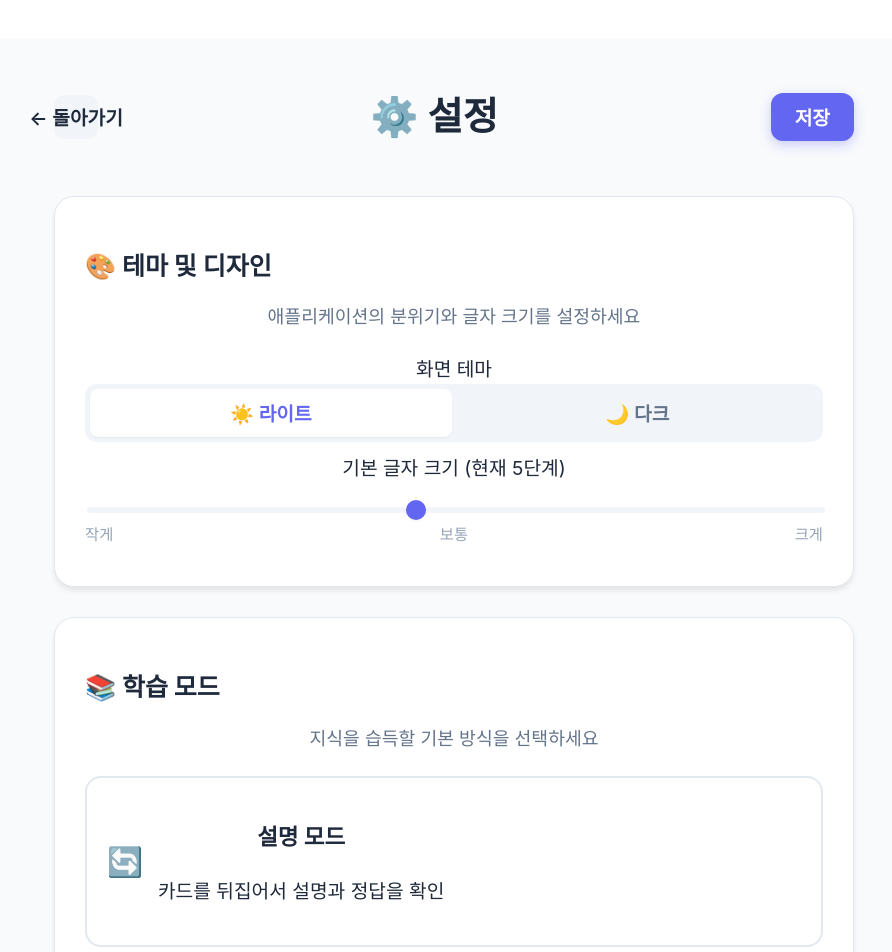
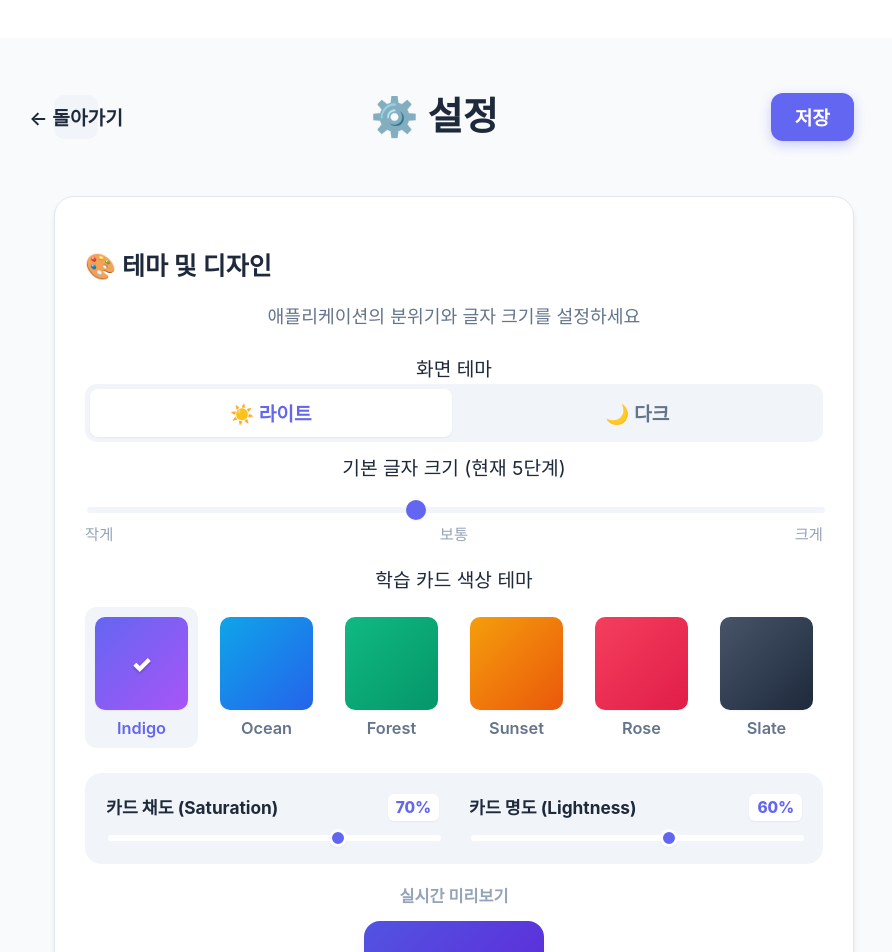
Before and after one commit to jennnieHong/learning_mate, a React (Vite) app in the folder frontend/: page /settings in a window 1280 px wide. Shown: the top 952 px of the page, without its empty margins (186-1078 px from the left). Built offline with nearby package versions, Linux system fonts and the light colour scheme.

Commit message:
card color

```diff
--- a/frontend/src/App.jsx
+++ b/frontend/src/App.jsx
@@ -43,13 +43,15 @@ function AppContent() {
   const currentScale = temporaryFontSize || settings.fontSize || 5;
   const scaleFactor = getScaleFactor(currentScale);
 
-  // 3. 실제 DOM의 root(html) 요소에 폰트 스케일 변수 반영
+  // 3. 실제 DOM의 root(html) 요소에 전역 변수 반영 (폰트 스케일, 카드 색상 조절)
   useEffect(() => {
     document.documentElement.style.setProperty('--font-scale-factor', scaleFactor);
-  }, [scaleFactor]);
+    document.documentElement.style.setProperty('--card-saturation', `${settings.cardSaturation}%`);
+    document.documentElement.style.setProperty('--card-lightness', `${settings.cardLightness}%`);
+  }, [scaleFactor, settings.cardSaturation, settings.cardLightness]);
 
   return (
-    <div className={`app-container theme-${settings.theme || 'light'}`}>
+    <div className={`app-container theme-${settings.theme || 'light'} card-theme-${settings.cardColor || 'indigo'}`}>
       <Routes>
         <Route path="/" element={<HomePage />} />
         <Route path="/study/:fileId" element={<StudyPage />} />
--- a/frontend/src/components/Card/FlipCard.css
+++ b/frontend/src/components/Card/FlipCard.css
@@ -42,13 +42,13 @@
 }
 
 .card-front {
-  background: linear-gradient(135deg, var(--accent-primary) 0%, #a855f7 100%);
+  background: var(--card-front-gradient);
   color: white;
   z-index: 2;
 }
 
 .card-back {
-  background: linear-gradient(135deg, #f093fb 0%, #f5576c 100%);
+  background: var(--card-back-gradient);
   color: white;
   transform: rotateY(180deg);
 }
--- a/frontend/src/index.css
+++ b/frontend/src/index.css
@@ -15,6 +15,11 @@
 
   /* --- 시스템 기본값 (App.jsx에서 동적으로 주입됨) --- */
   --font-scale-factor: 1;
+
+  /* --- 카드 조절 기본값 --- */
+  --card-hue: 239;
+  --card-saturation: 70%;
+  --card-lightness: 60%;
 }
 
 /* [라이트 모드 정의] */
@@ -59,6 +64,26 @@
   --glass-border: rgba(51, 65, 85, 0.5);
 }
 
+/* [카드 색상 테마 정의] */
+/* HSL 변수를 사용하여 채도와 명도를 실시간으로 조정할 수 있도록 구성합니다. */
+.app-container {
+  --card-front-gradient: linear-gradient(135deg,
+    hsl(var(--card-hue), var(--card-saturation), var(--card-lightness)) 0%,
+    hsl(calc(var(--card-hue) + 20), var(--card-saturation), calc(var(--card-lightness) - 10%)) 100%
+  );
+  --card-back-gradient: linear-gradient(135deg,
+    hsl(calc(var(--card-hue) - 30), var(--card-saturation), calc(var(--card-lightness) + 15%)) 0%,
+    hsl(calc(var(--card-hue) - 5), var(--card-saturation), calc(var(--card-lightness) - 5%)) 100%
+  );
+}
+
+.card-theme-indigo { --card-hue: 239; }
+.card-theme-ocean  { --card-hue: 199; }
+.card-theme-forest { --card-hue: 160; }
+.card-theme-sunset { --card-hue: 25;  }
+.card-theme-rose   { --card-hue: 350; }
+.card-theme-slate  { --card-hue: 215; }
+
 /* [글자 크기 스케일링 적용] */
 html {
   /* 모든 폰트 사이즈의 기준이 되는 root 폰트 크기 조절 */
--- a/frontend/src/pages/SettingsPage.css
+++ b/frontend/src/pages/SettingsPage.css
@@ -94,6 +94,159 @@
   box-shadow: var(--shadow-sm);
 }
 
+.setting-sub-item.full-width {
+  grid-column: 1 / -1;
+  margin-top: 10px;
+}
+
+/* 카드 컬러 피커 */
+.card-color-picker {
+  display: grid;
+  grid-template-columns: repeat(auto-fill, minmax(110px, 1fr));
+  gap: 12px;
+  margin-top: 12px;
+}
+
+.color-preset-btn {
+  display: flex;
+  flex-direction: column;
+  align-items: center;
+  gap: 8px;
+  background: none;
+  border: none;
+  cursor: pointer;
+  padding: 10px;
+  border-radius: 12px;
+  transition: all 0.2s;
+  color: var(--text-sub);
+  font-size: 0.85rem;
+  font-weight: 600;
+}
+
+.color-preset-btn:hover {
+  background-color: var(--bg-sub);
+  color: var(--text-main);
+}
+
+.color-preset-btn.active {
+  background-color: var(--bg-sub);
+  color: var(--accent-primary);
+}
+
+.color-preview {
+  width: 100%;
+  aspect-ratio: 1;
+  border-radius: 10px;
+  display: flex;
+  align-items: center;
+  justify-content: center;
+  box-shadow: var(--shadow-sm);
+  position: relative;
+  transition: transform 0.2s;
+}
+
+.check-icon {
+  color: white;
+  font-size: 1.2rem;
+  font-weight: 900;
+  text-shadow: 0 1px 3px rgba(0, 0, 0, 0.3);
+}
+
+/* 카드 상세 조절 슬라이더 영역 */
+.color-detail-adjust {
+  display: grid;
+  grid-template-columns: 1fr 1fr;
+  gap: 30px;
+  margin-top: 25px;
+  padding: 20px;
+  background-color: var(--bg-sub);
+  border-radius: 16px;
+  border: 1px solid var(--border-light);
+}
+
+.adjust-group {
+  display: flex;
+  flex-direction: column;
+  gap: 12px;
+}
+
+.adjust-header {
+  display: flex;
+  justify-content: space-between;
+  align-items: center;
+}
+
+.adjust-header label {
+  font-size: 0.9rem;
+  font-weight: 700;
+  color: var(--text-main);
+  margin: 0;
+}
+
+.value-badge {
+  font-size: 0.8rem;
+  font-weight: 800;
+  color: var(--accent-primary);
+  background-color: var(--bg-container);
+  padding: 2px 8px;
+  border-radius: 6px;
+  box-shadow: var(--shadow-sm);
+}
+
+.color-slider {
+  width: 100%;
+  height: 6px;
+  -webkit-appearance: none;
+  appearance: none;
+  background: var(--bg-container);
+  border-radius: 3px;
+  outline: none;
+}
+
+.color-slider::-webkit-slider-thumb {
+  -webkit-appearance: none;
+  width: 18px;
+  height: 18px;
+  background: var(--accent-primary);
+  border: 3px solid white;
+  border-radius: 50%;
+  cursor: pointer;
+  box-shadow: var(--shadow-sm);
+}
+
+/* 카드 미리보기 미니 */
+.card-mini-preview-container {
+  margin-top: 20px;
+  text-align: center;
+}
+
+.preview-label {
+  font-size: 0.85rem;
+  font-weight: 700;
+  color: var(--text-muted);
+  margin-bottom: 12px;
+}
+
+.mini-card-preview {
+  width: 180px;
+  height: 100px;
+  margin: 0 auto;
+  border-radius: 16px;
+  background: var(--card-front-gradient);
+  display: flex;
+  align-items: center;
+  justify-content: center;
+  box-shadow: var(--shadow-lg);
+  transition: all 0.2s;
+}
+
+.mini-card-face {
+  color: white;
+  font-weight: 800;
+  font-size: 1rem;
+  text-shadow: 0 1px 4px rgba(0, 0, 0, 0.2);
+}
+
 /* 글자 크기 슬라이더 */
 .font-size-slider-container {
   padding: 10px 0;
@@ -103,6 +256,7 @@
   width: 100%;
   height: 6px;
   -webkit-appearance: none;
+  appearance: none;
   background: var(--bg-sub);
   border-radius: 5px;
   outline: none;
--- a/frontend/src/pages/SettingsPage.jsx
+++ b/frontend/src/pages/SettingsPage.jsx
@@ -96,6 +96,77 @@ export default function SettingsPage() {
                     <span>보통</span>
                     <span>크게</span>
                   </div>
+                </div>
+              </div>
+            </div>
+
+            {/* 카드 색상 테마 선택 */}
+            <div className="setting-sub-item full-width">
+              <label>학습 카드 색상 테마</label>
+              <div className="card-color-picker">
+                {[
+                  { id: 'indigo', name: 'Indigo', start: '#6366f1', end: '#a855f7' },
+                  { id: 'ocean', name: 'Ocean', start: '#0ea5e9', end: '#2563eb' },
+                  { id: 'forest', name: 'Forest', start: '#10b981', end: '#059669' },
+                  { id: 'sunset', name: 'Sunset', start: '#f59e0b', end: '#ea580c' },
+                  { id: 'rose', name: 'Rose', start: '#f43f5e', end: '#e11d48' },
+                  { id: 'slate', name: 'Slate', start: '#475569', end: '#1e293b' }
+                ].map((color) => (
+                  <button
+                    key={color.id}
+                    className={`color-preset-btn ${settings.cardColor === color.id ? 'active' : ''}`}
+                    onClick={() => handleUpdate('cardColor', color.id)}
+                    title={color.name}
+                  >
+                    <div
+                      className="color-preview"
+                      style={{ background: `linear-gradient(135deg, ${color.start} 0%, ${color.end} 100%)` }}
+                    >
+                      {settings.cardColor === color.id && <span className="check-icon">✓</span>}
+                    </div>
+                    <span>{color.name}</span>
+                  </button>
+                ))}
+              </div>
+            </div>
+
+            {/* 카드 색상 상세 조절 (채도, 명도) */}
+            <div className="setting-sub-item full-width">
+              <div className="color-detail-adjust">
+                <div className="adjust-group">
+                  <div className="adjust-header">
+                    <label>카드 채도 (Saturation)</label>
+                    <span className="value-badge">{settings.cardSaturation}%</span>
+                  </div>
+                  <input
+                    type="range"
+                    min="0" max="100"
+                    value={settings.cardSaturation ?? 70}
+                    onChange={(e) => handleUpdate('cardSaturation', parseInt(e.target.value))}
+                    className="color-slider"
+                  />
+                </div>
+
+                <div className="adjust-group">
+                  <div className="adjust-header">
+                    <label>카드 명도 (Lightness)</label>
+                    <span className="value-badge">{settings.cardLightness}%</span>
+                  </div>
+                  <input
+                    type="range"
+                    min="0" max="100"
+                    value={settings.cardLightness ?? 60}
+                    onChange={(e) => handleUpdate('cardLightness', parseInt(e.target.value))}
+                    className="color-slider"
+                  />
+                </div>
+              </div>
+
+              {/* 시각적 확인을 위한 실시간 프리뷰 카드 (미니 버전) */}
+              <div className="card-mini-preview-container">
+                <div className="preview-label">실시간 미리보기</div>
+                <div className={`mini-card-preview card-theme-${settings.cardColor}`}>
+                  <div className="mini-card-face">샘플 카드</div>
                 </div>
               </div>
             </div>
--- a/frontend/src/stores/useSettingsStore.js
+++ b/frontend/src/stores/useSettingsStore.js
@@ -16,7 +16,10 @@ export const useSettingsStore = create((set, get) => ({
     questionType: 'multiple',  // 'multiple' | 'subjective'
     cardFront: 'explanation',   // 'explanation' | 'answer' | 'random'
     theme: 'light',            // 'light' | 'dark'
-    fontSize: 5                // 1 ~ 10 단계 (기본값 5)
+    fontSize: 5,               // 1 ~ 10 단계 (기본값 5)
+    cardColor: 'indigo',       // indigo, ocean, forest, sunset, rose, slate
+    cardSaturation: 70,        // 0 ~ 100
+    cardLightness: 60          // 0 ~ 100
   },
 
   // 현재 페이지에만 적용되는 임시 글자 크기 (null이면 settings.fontSize 사용)
--- a/frontend/src/utils/storage.js
+++ b/frontend/src/utils/storage.js
@@ -221,7 +221,10 @@ export const getSettings = async () => {
     questionType: 'multiple',
     cardFront: 'explanation',
     theme: 'light',
-    fontSize: 5
+    fontSize: 5,
+    cardColor: 'indigo',
+    cardSaturation: 70,
+    cardLightness: 60
   };
 };
 
```
